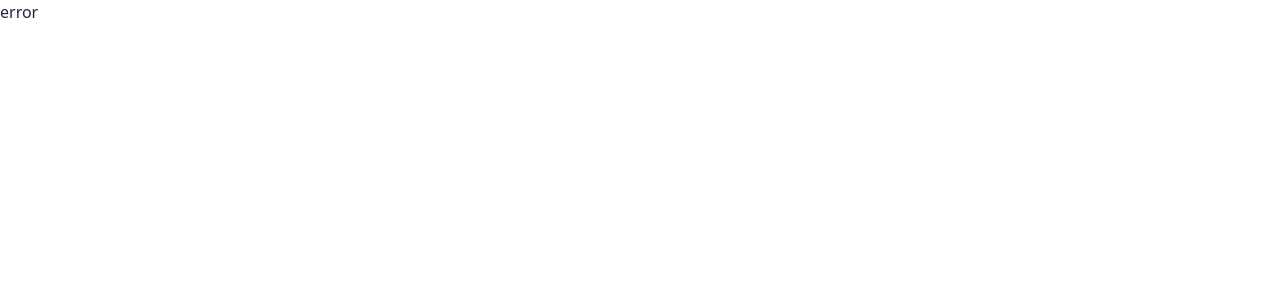
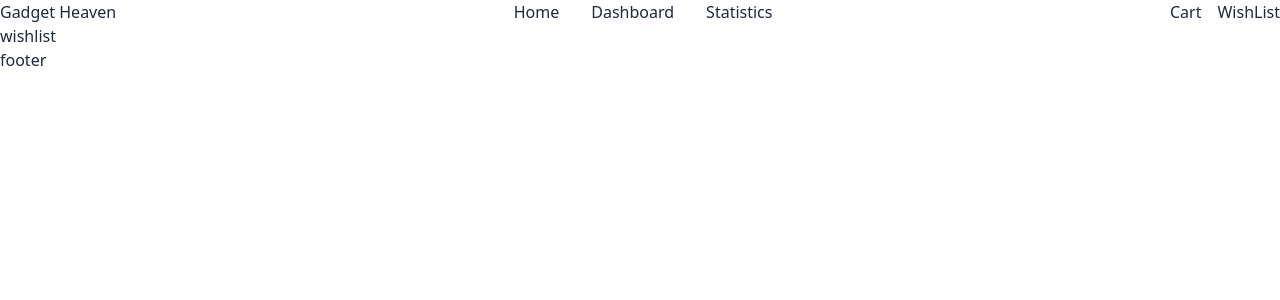
Before and after one commit to programming-hero-web-course-4/b10a8-gadget-heaven-m-im-ha, a React (Vite) app: page /wishlist in a window 1280 px wide. Before the commit this address had no page. Shown: the top 300 px of the page. Built offline with nearby package versions, Linux system fonts and the light colour scheme.

Commit message:
add Cart and Wishlist

```diff
--- /dev/null
+++ b/src/ui/Cart.jsx
@@ -0,0 +1,9 @@
+function Cart() {
+    return (
+        <div>
+            cart
+        </div>
+    )
+}
+
+export default Cart
--- a/src/ui/Header.jsx
+++ b/src/ui/Header.jsx
@@ -1,4 +1,4 @@
-import { NavLink } from "react-router-dom";
+import { Link, NavLink } from "react-router-dom";
 
 function Header() {
   return (
@@ -10,7 +10,12 @@ function Header() {
         <NavLink to="/stats">Statistics</NavLink>
       </div>
       <div className="flex gap-4">
-            <button>cart</button><button>wishliast</button>
+        <button>
+            <Link to="/cart">Cart</Link>
+        </button>
+        <button>
+            <Link to="/wishlist">WishList</Link>
+        </button>
       </div>
     </div>
   );
--- /dev/null
+++ b/src/ui/Wishlist.jsx
@@ -0,0 +1,9 @@
+function Wishlist() {
+    return (
+        <div>
+            wishlist
+        </div>
+    )
+}
+
+export default Wishlist
```
Also changed, not shown: src/App.jsx (+10 -0 lines). Lines whose indentation alone changed are shown as unchanged.
